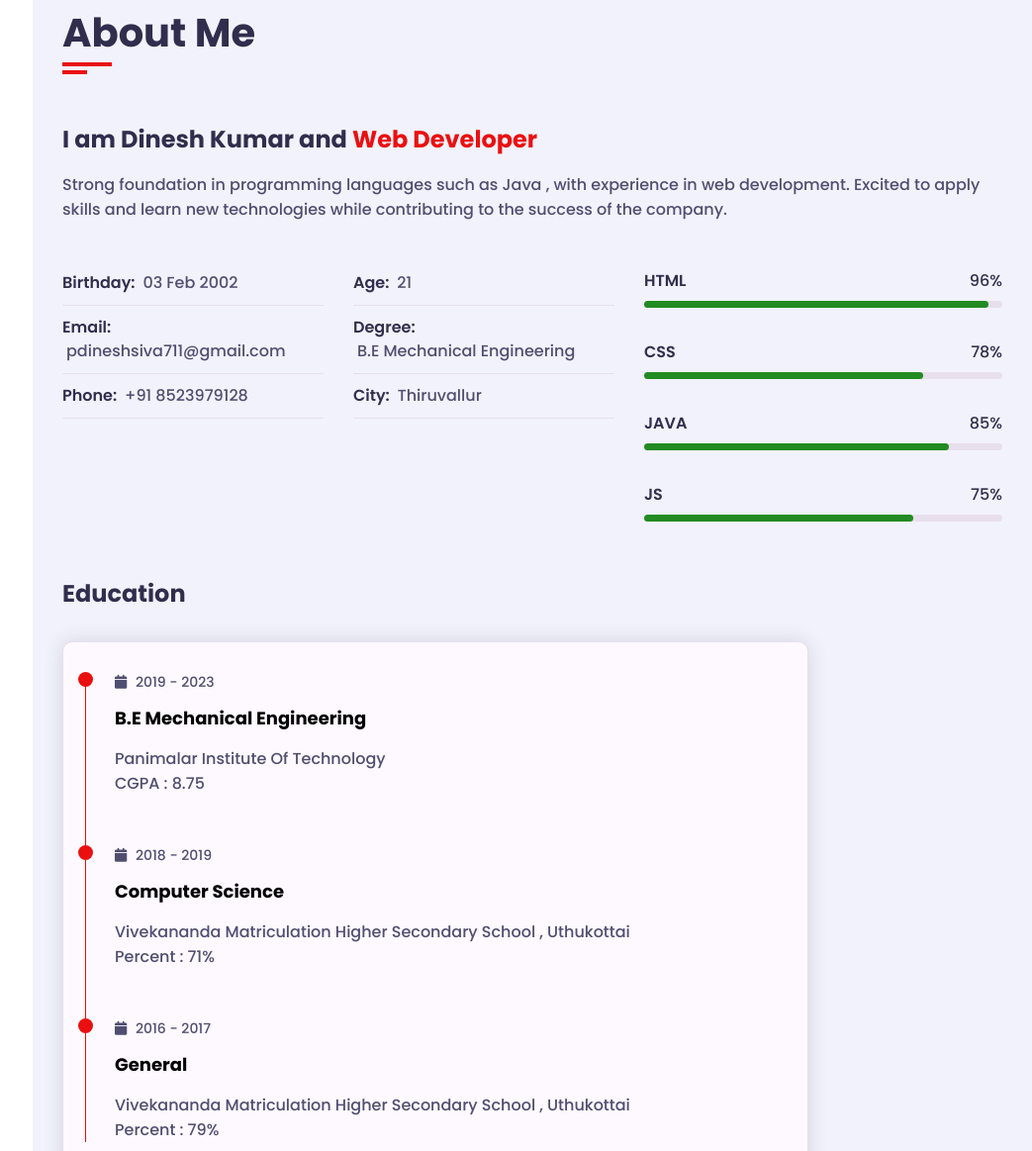
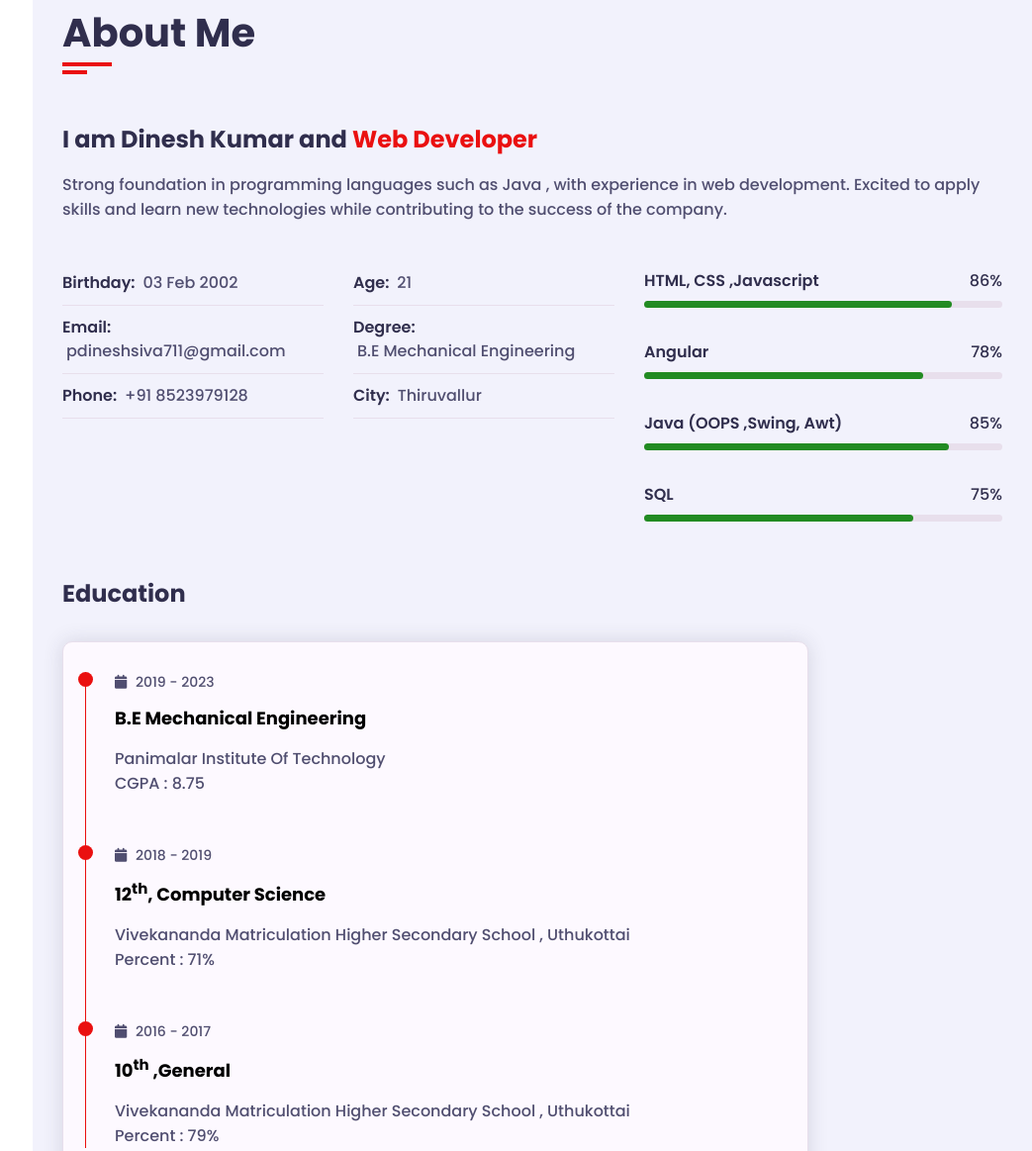
Before and after one commit to PDinesh711/Portfolio, a plain HTML site: page index.html in a window 1280 px wide. Shown: the part 857-2020 px from the top of the page at 99% size, without its empty margins (237-1280 px from the left). Drawn offline with Linux system fonts and the light colour scheme; a web font is replaced by a local one.

Commit message:
Update index.html

```diff
--- a/index.html
+++ b/index.html
@@ -107,15 +107,15 @@ while contributing to the success of the company.  </p>
                                 <div class="skill padd-15">
                                     <div class="row">
                                         <div class="skill-item padd-15">
-                                            <h5>HTML</h5>
+                                            <h5>HTML, CSS ,Javascript</h5>
                                             <div class="progress">
-                                                <div class="progress-in" style="width: 96%"></div>
-                                                <div class="skill-percent">96%</div>
+                                                <div class="progress-in" style="width: 86%"></div>
+                                                <div class="skill-percent">86%</div>
                                             </div>
                                         </div>
 
                                         <div class="skill-item padd-15">
-                                            <h5>CSS</h5>
+                                            <h5>Angular</h5>
                                             <div class="progress">
                                                 <div class="progress-in" style="width: 78%"></div>
                                                 <div class="skill-percent">78%</div>
@@ -123,7 +123,7 @@ while contributing to the success of the company.  </p>
                                         </div>
 
                                         <div class="skill-item padd-15">
-                                            <h5>JAVA</h5>
+                                            <h5>Java (OOPS ,Swing, Awt)</h5>
                                             <div class="progress">
                                                 <div class="progress-in" style="width: 85%"></div>
                                                 <div class="skill-percent">85%</div>
@@ -131,7 +131,7 @@ while contributing to the success of the company.  </p>
                                         </div>
 
                                         <div class="skill-item padd-15">
-                                            <h5>JS</h5>
+                                            <h5>SQL</h5>
                                             <div class="progress">
                                                 <div class="progress-in" style="width: 75%"></div>
                                                 <div class="skill-percent">75%</div>
@@ -166,7 +166,7 @@ while contributing to the success of the company.  </p>
 <h3 class="timline-date">
     <i class="fa fa-calendar"></i> 2018 - 2019
 </h3>
-<h4 class="timline-tittle">Computer Science </h4>
+<h4 class="timline-tittle">12<sup>th</sup>, Computer Science </h4>
 <p class="timline-text">
     Vivekananda Matriculation Higher Secondary School , Uthukottai <br>
     Percent : 71%
@@ -178,7 +178,7 @@ while contributing to the success of the company.  </p>
 <h3 class="timline-date">
     <i class="fa fa-calendar"></i> 2016 - 2017
 </h3>
-<h4 class="timline-tittle">General</h4>
+<h4 class="timline-tittle"> 10<sup>th</sup> ,General</h4>
 <p class="timline-text">
     Vivekananda Matriculation Higher Secondary School , Uthukottai <br>
     Percent : 79%
```
